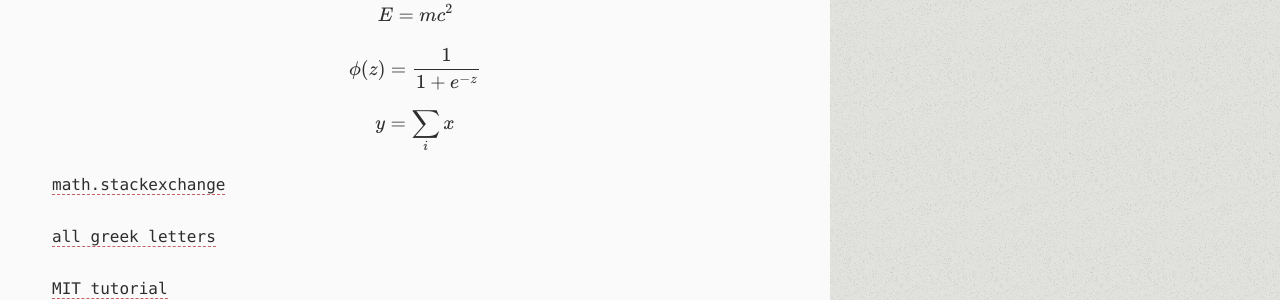
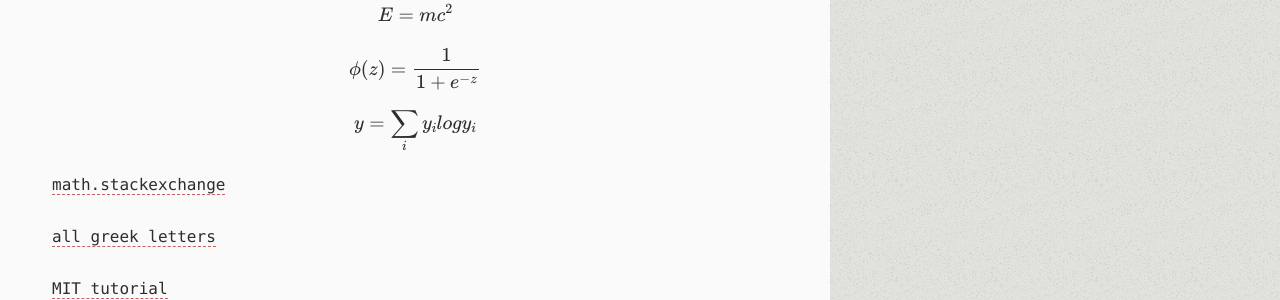
Before and after one commit to BrianPin/brianpin.github.io, a Jekyll site: the page built from _posts/2016-07-15-initial-mathjax-test.markdown, in a window 1280 px wide. Shown: the part 668-968 px from the top of the page. Built offline with Jekyll 4.4.1, drawn with Linux system fonts in a browser that asks for light colours; Markdown is read by kramdown in place of the engine named in the settings; formulas are drawn with MathJax 3; comment, search, counter and statistics services are not loaded.

Commit message:
mathjax problem

```diff
--- a/_posts/2016-07-15-initial-mathjax-test.markdown
+++ b/_posts/2016-07-15-initial-mathjax-test.markdown
@@ -17,7 +17,7 @@ $$ \frac{1}{\left(1+\left(\frac{1}{1+\left(\frac{1}{1+2x}\right)}\right)\right)}
 
 $$ \phi(z) = \frac{1}{1+e^{-z}} $$
 
-$$y = \sum_i x$$
+$$y = \sum_i y_ilogy_i$$
 
 
 [math.stackexchange](http://meta.math.stackexchange.com/questions/5020/mathjax-basic-tutorial-and-quick-reference)
```
